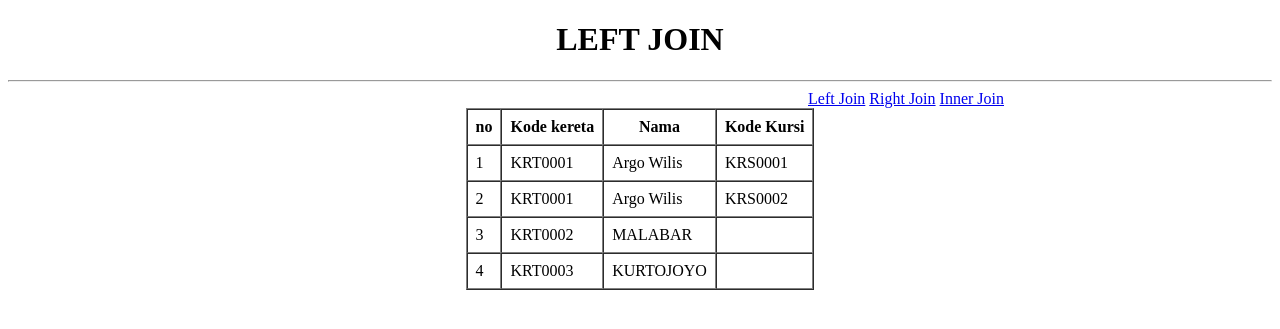
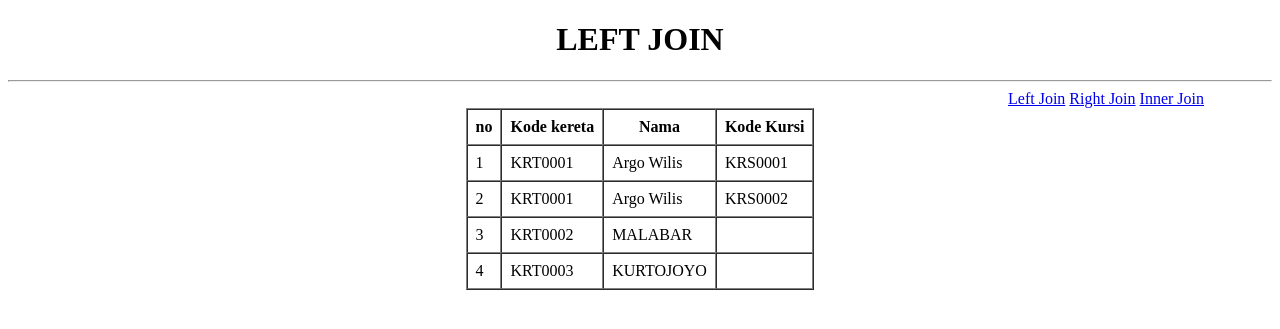
Before and after one commit to mikhsannf/PR7_1704834_mikhsannf, a CodeIgniter app: page /Cobajoin/ in a window 1280 px wide. Shown: the top 329 px of the page. Run offline with CodeIgniter, Linux system fonts and the light colour scheme; data comes from the database, SQL or seed files in the repository.

Commit message:
Update daftar.php

```diff
--- a/CobaJoin/CodeIgniter/CodeIgniter_CRUD/application/views/daftar.php
+++ b/CobaJoin/CodeIgniter/CodeIgniter_CRUD/application/views/daftar.php
@@ -7,7 +7,7 @@
   <body>
     <h1 align="center">LEFT JOIN</h1>
     <hr>
-  <div style="display:inline-block; margin-left:800px;">
+  <div style="display:inline-block; margin-left:1000px;">
       <a><?php echo anchor('Mahasiswa/index','Left Join'); ?></a>
       <a><?php echo anchor('Mahasiswa/index1','Right Join'); ?></a>
       <a><?php echo anchor('Mahasiswa/index2','Inner Join'); ?></a>
```
